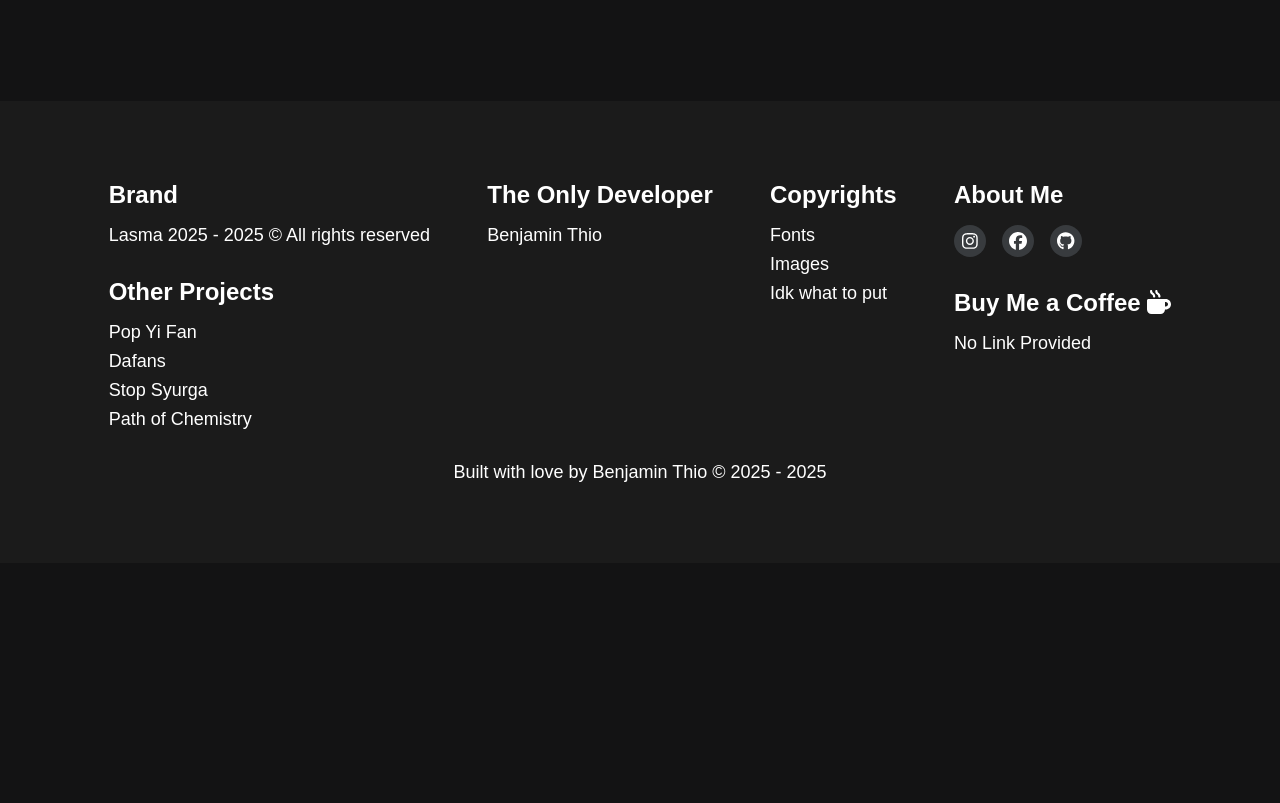
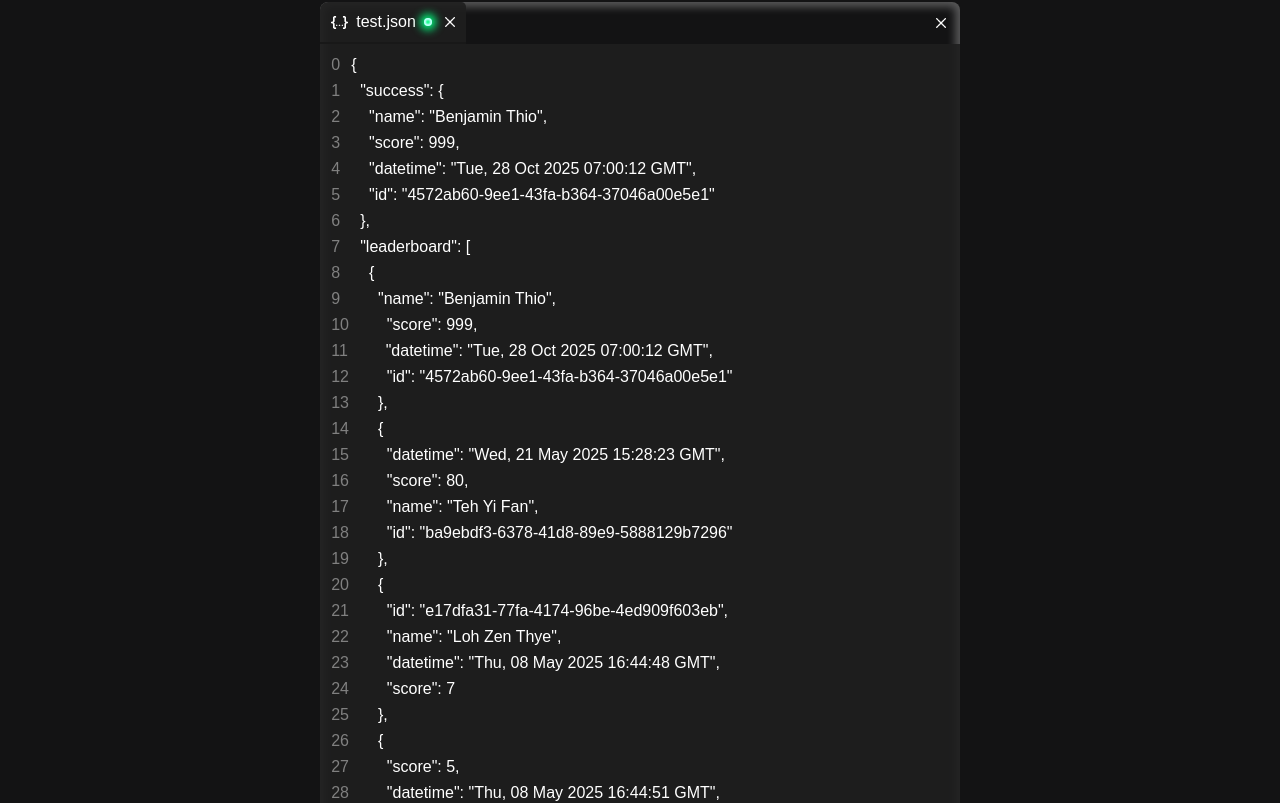
Before and after one commit to BenjaminThio/lasma-web, a Next.js app: page / in a window 1280 px wide. Shown: the part 699-1502 px from the top of the page. Before the commit the page ends 1262 px from the top, so only its background shows below. Built offline with nearby package versions, Linux system fonts and the light colour scheme; no server answers; a web font is replaced by a local one.

Commit message:
Added example result in the main page.

```diff
--- /dev/null
+++ b/app/components/code-editor/editor-card.tsx
@@ -0,0 +1,141 @@
+import {type JSX} from 'react';
+import JsonLogo from './../../../public/json.png';
+import Cross from './../../../public/cross.png';
+import Image from 'next/image';
+import LightBulb from '../apps/light-bulb';
+
+const DATA = {
+    "success": {
+        "name": "Benjamin Thio",
+        "score": 999,
+        "datetime": "Tue, 28 Oct 2025 07:00:12 GMT",
+        "id": "4572ab60-9ee1-43fa-b364-37046a00e5e1"
+    },
+    "leaderboard": [
+        {
+            "name": "Benjamin Thio",
+            "score": 999,
+            "datetime": "Tue, 28 Oct 2025 07:00:12 GMT",
+            "id": "4572ab60-9ee1-43fa-b364-37046a00e5e1"
+        },
+        {
+            "datetime": "Wed, 21 May 2025 15:28:23 GMT",
+            "score": 80,
+            "name": "Teh Yi Fan",
+            "id": "ba9ebdf3-6378-41d8-89e9-5888129b7296"
+        },
+        {
+            "id": "e17dfa31-77fa-4174-96be-4ed909f603eb",
+            "name": "Loh Zen Thye",
+            "datetime": "Thu, 08 May 2025 16:44:48 GMT",
+            "score": 7
+        },
+        {
+            "score": 5,
+            "datetime": "Thu, 08 May 2025 16:44:51 GMT",
+            "name": "Law Choon Hong",
+            "id": "b98bbe22-122c-471f-a1ff-6bbb5f726bab"
+        }
+    ]
+};
+
+function DisplayCode(data: any): Array<JSX.Element> {
+    const display: Array<JSX.Element> = [];
+    const splitData = JSON.stringify(data, null, 2).split('\n');
+
+    for (let i: number = 0; i < splitData.length; i++) {
+        display.push(
+            <div style={{display: 'flex'}} key={i}>
+                <div style={{paddingRight: '0.7rem', color: 'gray'}}>
+                    { i }
+                </div>
+                <div style={{whiteSpace: 'pre'}}>
+                    { splitData[i] }
+                </div>
+            </div>
+        );
+    }
+
+    return display;
+}
+
+export default function EditorCard() {
+    return (
+    <div style={{
+            display: 'flex',
+            flexDirection: 'column',
+            minWidth: '50svw',
+            borderRadius: '0.5rem',
+            overflow: 'clip',
+            boxShadow: 'inset 0 0 0.5rem 0.3rem rgb(255, 255, 255, 0.3)',
+            marginBottom: '10rem',
+            paddingBottom: '1.5rem'
+        }}>
+        <div style={{
+            display: 'flex',
+            flexDirection: 'row',
+            justifyContent: 'space-between'
+        }}>
+            <div style={{display: 'flex', flexDirection: 'row'}}>
+                <div style={{
+                    backgroundColor: 'rgba(31,31,31,0.9)',
+                    padding: '0.7rem',
+                    borderRadius: '0.5rem 0.3rem 0 0',
+                    display: 'flex',
+                    flexDirection: 'row',
+                    gap: '0.5rem',
+                    borderBottom: '2px solid #181818',
+                    alignItems: 'center'
+                }}>
+                    <Image src={JsonLogo} alt="json" style={{height: '17px', width: '17px'}}/>
+                    <div>
+                        test.json
+                    </div>
+                    <LightBulb color='springgreen'/>
+                    <Image src={Cross} alt="cross" style={{paddingLeft: '0.3rem', height: '10px', width: '10px'}}/>
+                </div>
+            </div>
+            <Image src={Cross} alt="cross" style={{height: '10px', width: '10px', alignSelf: 'center', paddingRight: '0.9rem'}}/>
+        </div>
+        <div style={{
+            backgroundColor: 'rgba(31,31,31,0.9)',
+            minHeight: '50svh',
+            padding: '0.7rem',
+            display: 'flex',
+            flexDirection: 'column',
+            gap: '0.5rem'
+        }}>
+            {
+                DisplayCode(DATA)
+                /*
+                <div style={{display: 'flex'}}>
+                    <div style={{paddingRight: '0.7rem', color: 'gray'}}>
+                        1
+                    </div>
+                    <div>
+                        { '{' }
+                    </div>
+                </div>
+                <div style={{display: 'flex'}}>
+                    <div style={{paddingRight: '0.7rem', color: 'gray'}}>
+                        2
+                    </div>
+                    <div>
+                        <span style={{display: 'inline-block', minWidth: '2ch', backgroundColor: 'cyan'}}/>
+                        <span style={{color: 'lightskyblue'}}>
+                            { '"name"' }
+                        </span>
+                        <span>
+                            :
+                        </span>
+                        <span style={{color: 'burlywood'}}>
+                            { ' "Benjamin"' }
+                        </span>
+                    </div>
+                </div>
+                */
+            }
+        </div>
+    </div>
+    );
+}
--- a/app/page.tsx
+++ b/app/page.tsx
@@ -5,6 +5,7 @@ import styles from './page.module.css';
 import { useEffect, useState } from 'react';
 import { sleep } from '@/utils/time';
 import Footer from './components/footer/footer';
+import EditorCard from './components/code-editor/editor-card';
 
 const fusionPixel12px: NextFont = localFont({
     src: './../public/fonts/fusion-pixel-12px-monospaced-zh_hans.otf'
@@ -33,10 +34,12 @@ export default function MainPage() {
     return (
         <>
         <div className={fusionPixel12px.className} style={{
-            minHeight: '100svh',
+            marginTop: '20rem',
+            minHeight: '100%',
             display: 'flex',
-            justifyContent: 'center',
-            alignItems: 'center'
+            alignItems: 'center',
+            flexDirection: 'column',
+            gap: '21.5rem'
         }}>
             <div style={{
                 display: 'flex'
@@ -52,6 +55,7 @@ export default function MainPage() {
                     backgroundColor: 'white'
                 }} className={styles.cursor}/>
             </div>
+            <EditorCard/>
         </div>
         <Footer/>
         </>
```
Also changed, not shown: public/cross.png (added), public/json.png (added).
